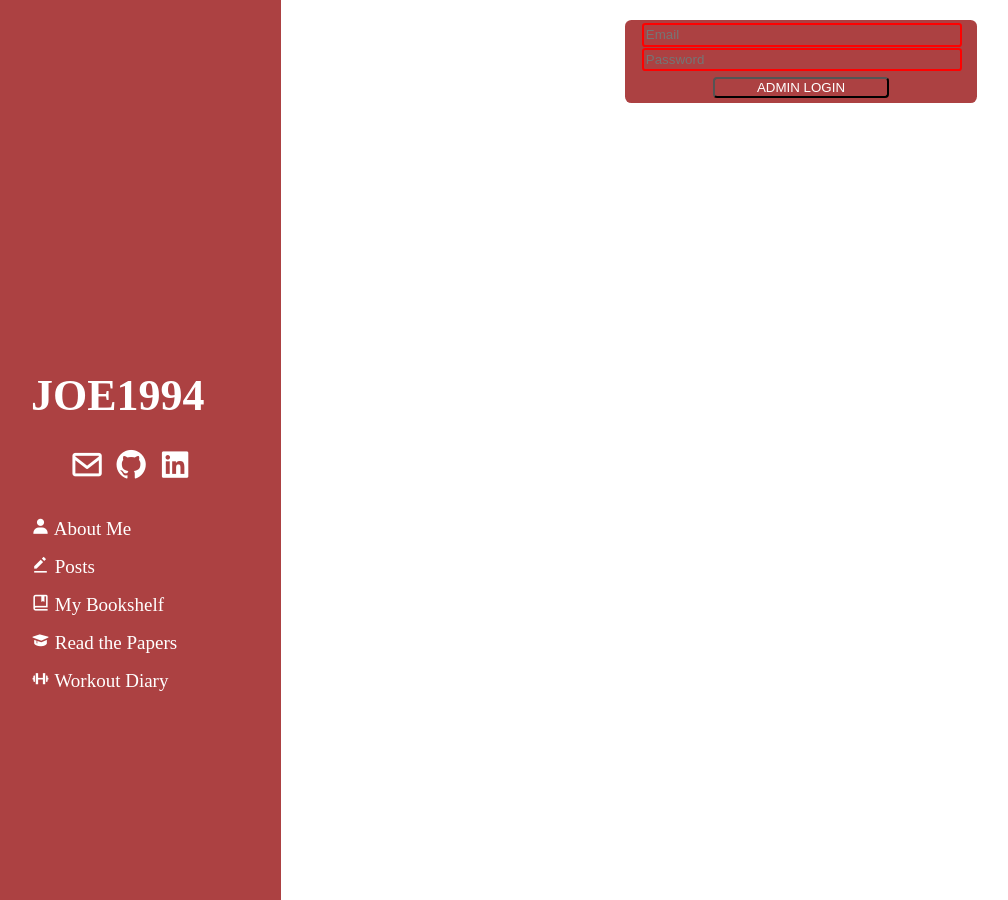
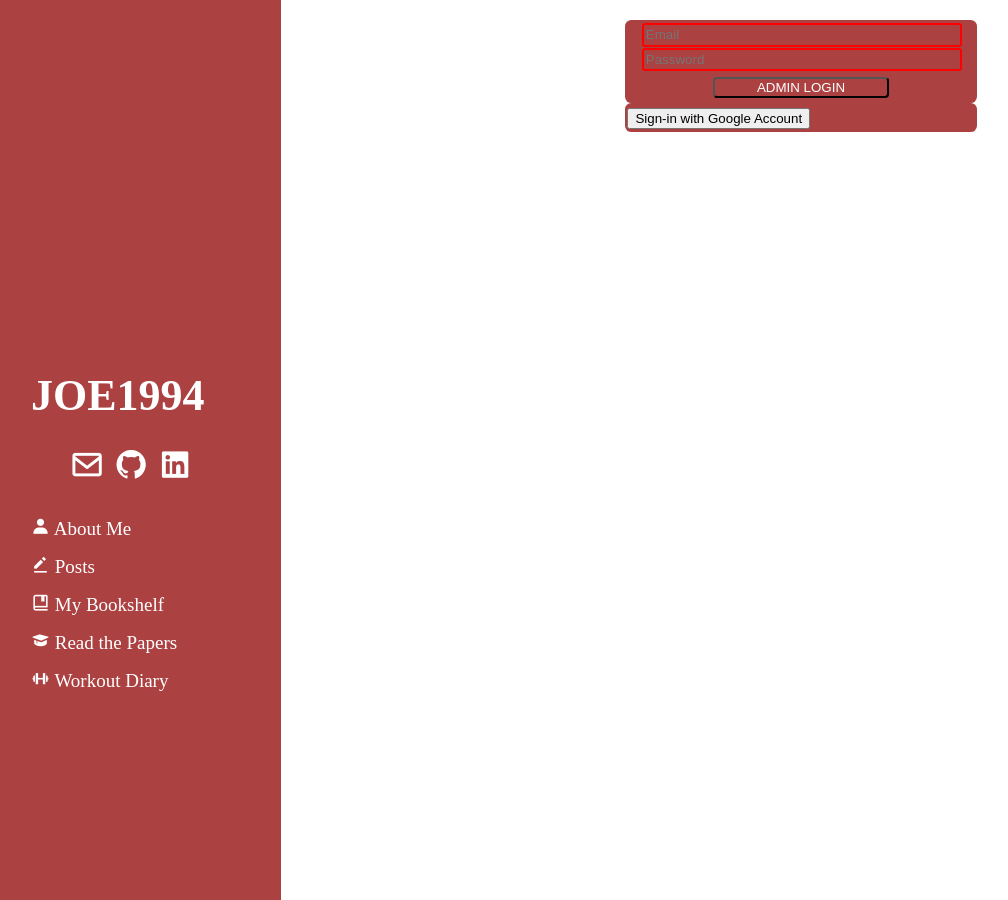
Before and after one commit to JOE1994/JOE1994.github.io, a Jekyll site: the page built from workout_diary_challenge/submit_diary.html, in a window 1280 px wide. Shown: the whole page, without its empty margins (19-1027 px from the left). Built offline with Jekyll 4.4.1, drawn with Linux system fonts in a browser that asks for light colours; some web fonts are replaced; comment, search, counter and statistics services are not loaded; part of the change alters nothing that is shown.

Commit message:
[submitDiary] Add google log-in feature
You can't yet submit your workout record after Google log-in,
but at least now the Google log-in pop-up is here :)

```diff
--- a/assets/js/firebase_write.js
+++ b/assets/js/firebase_write.js
@@ -11,8 +11,10 @@ import { getAnalytics } from 'https://www.gstatic.com/firebasejs/9.15.0/firebase
 import {
   createUserWithEmailAndPassword,
   getAuth,
+  GoogleAuthProvider,
   onAuthStateChanged,
   signInWithEmailAndPassword,
+  signInWithPopup,
   signOut
 } from 'https://www.gstatic.com/firebasejs/9.15.0/firebase-auth.js'
 
@@ -25,6 +27,8 @@ const app = initializeApp(firebaseConfig);
 const analytics = getAnalytics(app);
 // Initialize Firebase Authentication and get a reference to the service
 const auth = getAuth(app);
+auth.useDeviceLanguage(); // Use default language setting of browser.
+
 // Initialize Cloud Firestore and get a reference to the service
 const db = getFirestore(app);
 /*
@@ -54,6 +58,33 @@ CreateAccountForm.addEventListener('submit', e => {
   });
 });
 */
+
+document
+.getElementById("GoogSignInButton")
+.addEventListener("click", e => {
+  const goog_provider = new GoogleAuthProvider();
+  signInWithPopup(auth, goog_provider)
+  .then((result) => {
+    // This gives you a Google Access Token. You can use it to access the Google API.
+    const credential = GoogleAuthProvider.credentialFromResult(result);
+    const token = credential.accessToken;
+    // The signed-in user info.
+    const user = result.user;
+    // IdP data available using getAdditionalUserInfo(result)
+    // ...
+    alert("Google Log-in Success!");
+  }).catch((error) => {
+    // Handle Errors here.
+    const errorCode = error.code;
+    const errorMessage = error.message;
+    // The email of the user's account used.
+    const email = error.customData.email;
+    // The AuthCredential type that was used.
+    const credential = GoogleAuthProvider.credentialFromError(error);
+    // ...
+    alert (errorCode);
+  });
+});
 
 document
 .getElementById('SignIn')
--- a/workout_diary_challenge/submit_diary.html
+++ b/workout_diary_challenge/submit_diary.html
@@ -22,8 +22,12 @@ title: SubmitDiary
   <form id="SignIn" class="form">
     <input type='email' placeholder="Email" name='email' required>
     <input type='password' placeholder='Password' name='pw' required>
-    <button id='SignInButton'> ADMIN LOGIN </input>
+    <button id='SignInButton' type="submit"> ADMIN LOGIN </button>
   </form>
+</div>
+
+<div class="login">
+  <button id="GoogSignInButton" type="button">Sign-in with Google Account</button>
 </div>
 
 <div>
```
